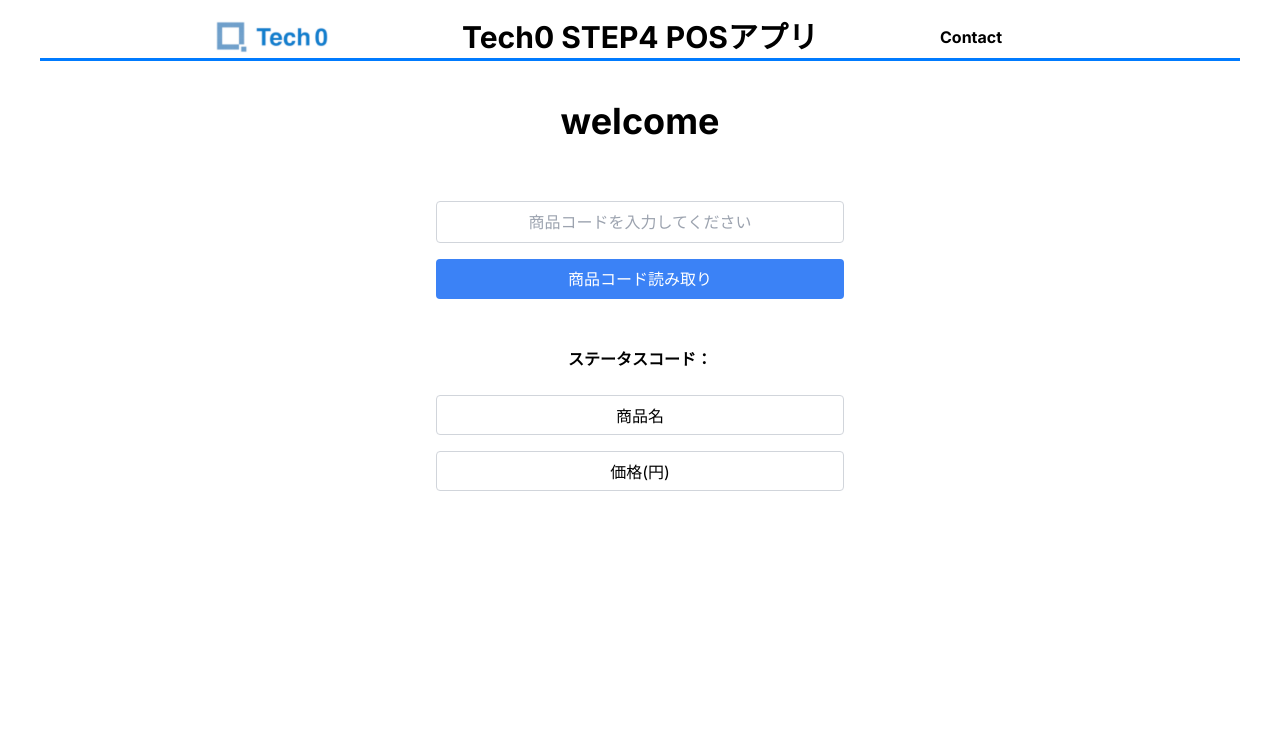
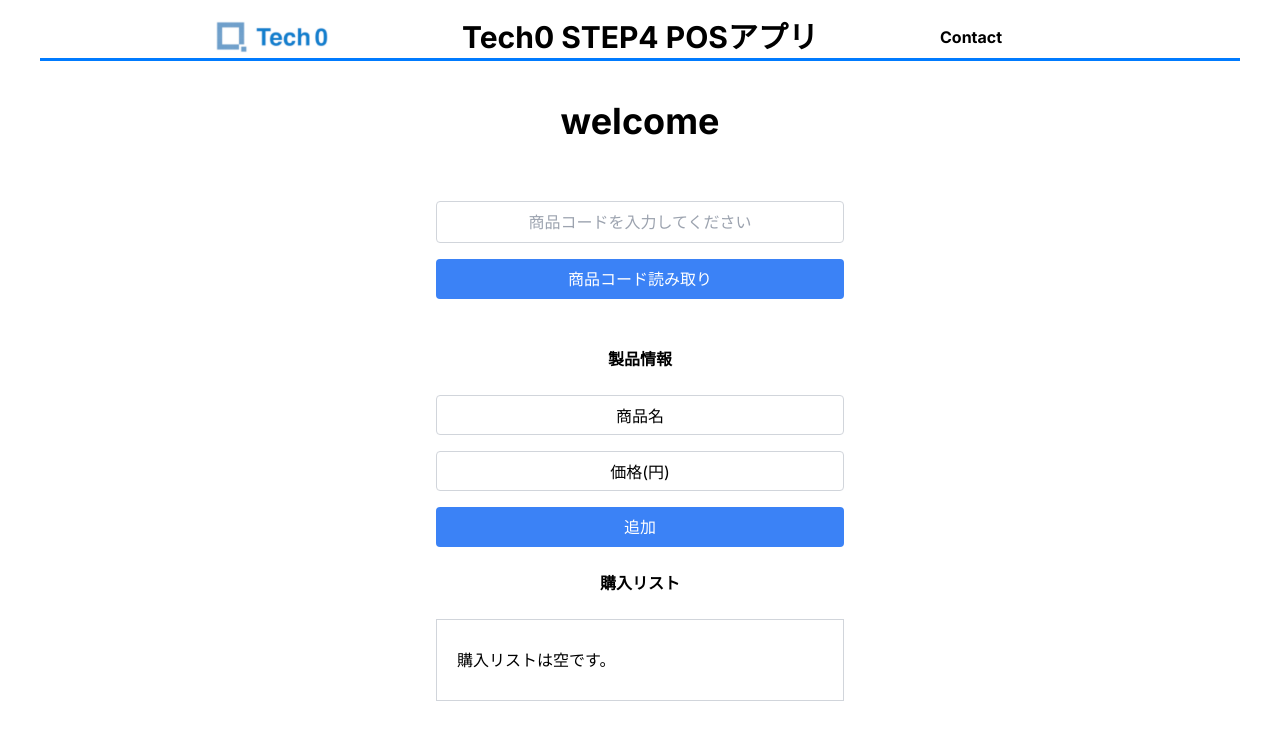
Before and after one commit to KawanaN0riyasu/STEP4_pop-make-up, a Next.js app in the folder POS-app/: page /kawana in a window 1280 px wide. Shown: the top 740 px of the page. Built offline with nearby package versions, Linux system fonts and the light colour scheme.

Commit message:
level1_⑥まで。⑤ができない…。

```diff
--- a/POS-app/src/app/components/InputArea_kawana.tsx
+++ b/POS-app/src/app/components/InputArea_kawana.tsx
@@ -4,7 +4,7 @@ interface InputAreaProps {
     onProductChange: (value: string) => void;
 }
 
-const InputArea_kawana: React.FC<InputAreaProps>  = ({ onProductChange }) => {
+const InputArea: React.FC<InputAreaProps>  = ({ onProductChange }) => {
   // フォーム送信の処理をここに記述することもできます
   const handleSubmit = (event: React.FormEvent<HTMLFormElement>) => {
     event.preventDefault(); // フォームのデフォルト送信動作を防ぎます
@@ -35,4 +35,4 @@ const InputArea_kawana: React.FC<InputAreaProps>  = ({ onProductChange }) => {
   );
 }
 
-export default InputArea_kawana;
+export default InputArea;
--- a/POS-app/src/app/components/OutputAria.tsx
+++ b/POS-app/src/app/components/OutputAria.tsx
@@ -52,9 +52,9 @@ const OutputAria: React.FC<OutputAriaProps> = ({ productid }) => {
                 {data?.message && (
                     <>
                         <div>PRO_ID：{data.message.PRD_ID}</div>
-                        <div>PRD_CD：{data.message.PRD_CD}</div>
-                        <div>PRD_NAME：{data.message.PRD_NAME}</div>
-                        <div>PRD_PRICE：{data.message.PRD_PRICE}</div>
+                        <div>PRD_CD：{data.message.PRD_CODE}</div>
+                        <div>PRD_NAME：{data.message.NAME}</div>
+                        <div>PRD_PRICE：{data.message.PRICE}</div>
                     </>
                 )}
             </div>
--- a/POS-app/src/app/components/ProductVerification_kawana.tsx
+++ b/POS-app/src/app/components/ProductVerification_kawana.tsx
@@ -1,24 +1,25 @@
 import React, { useState, useEffect } from 'react';
-// 型定義インポート
 import { IDtype, Producttype } from '../type';
 
 type ProductVerificationProps = {
     productid: IDtype | null;
+    resetInput: () => void; // resetInput関数を追加
 };
 
 type Response = {
-    status: number; // ステータスコードを数値で保持
+    status: number; // ステータスコードを数値保持
     message?: Producttype;
 };
 
-const ProductVerification_kawana: React.FC<ProductVerificationProps> = ({ productid }) => {
+const ProductVerification: React.FC<ProductVerificationProps> = ({ productid }) => {
 
-    const [data, setData] = useState<Response | null>(null);
+    const [product, setProduct] = useState<Producttype | null>(null); // 製品情報を保持するステート
+    const [error, setError] = useState<Error | null>(null); // エラーを保持するステート
+    const [list, setList] = useState<Producttype[]>([]); // 購入リストを保持するステート
 
     useEffect(() => {
         // データを取得する非同期関数
         const fetchData = async () => {
-            if (productid) {
             try {
                 // サーバーから製品情報を取得するリクエストを送信
                 const response = await fetch('http://127.0.0.1:8000/ProductVerification/', {
@@ -26,53 +27,106 @@ const ProductVerification_kawana: React.FC<ProductVerificationProps> = ({ produc
                     headers: {
                         'Content-Type': 'application/json',
                     },
-                        body: JSON.stringify({ code: productid.PRD_ID }),
+                    body: JSON.stringify({ code: productid?.PRD_ID }),
                 });
                 // レスポンスをJSON形式で解析し、dataステートにセット
                 const result = await response.json();
-                    setData({ status: response.status, ...result });
+                setProduct(result.message);
+                setError(null); // エラーをリセット
             } catch (error) {
                 console.error('Fetching data failed', error);
-                    // エラーが発生した場合は、ステータスコード500としてセット
-                    setData({ status: 500 });
-                }
+                // エラーが発生した場合は、errorステートにセット
+                setProduct(null); // productをリセット
+                setError(error);
             }
         };
-        // コンポーネントがマウントされた際にデータを取得する
+        // productidがnullでない場合にのみデータを取得する
+        if (productid) {
             fetchData();
+        } else {
+            // productidがnullの場合は、productをリセットする
+            setProduct(null);
+            setError(null);
+        }
     // productid が変更されるたびに fetchData を実行する
     }, [productid]);
 
+    // 追加ボタンを押したときの処理
+    const handleAdd = () => {
+        // productがnullでない場合にのみ、listに追加する
+        if (product) {
+            setList(list => [...list, product]);
+        }
+    };
 
-    // データフェッチングのステータスを表示
     return (
+        <div>
             <div className="px-5 py-5 mx-auto max-w-md">
                 <div className="flex flex-col gap-4">
                     <div className="flex justify-center items-center my-2">
-                    <h1 className="text-1xl font-bold">ステータスコード：{data?.status}</h1>
+                        <h1 className="text-1xl font-bold">製品情報</h1>
                     </div>
                     <div
                         className="w-full h-10 p-2 border border-gray-300 rounded text-center">
                         <div className="flex justify-center">
-                    {data?.message ? (
-                        <div>{data.message.NAME}</div>
+                        {product ? (
+                            <div>{product.NAME}</div>
                         ) : (
-                        <div>商品名</div>
+                            <div>{productid ? '商品がマスタ未登録です' : '商品名'}</div>
                         )}
                         </div>
                     </div>
                     <div className="w-full h-10 p-2 border border-gray-300 rounded text-center">
                         <div className="flex justify-center">
-                    {data?.message ? (
-                        <div>{data.message.PRICE}円</div>
+                        {product ? (
+                            <div>{product.PRICE}円</div>
                         ) : (
                             <div>価格(円)</div>
                         )}
                         </div>
+                    </div>
+                    <button
+                        className="px-5 py-2 bg-blue-500 text-white rounded hover:bg-blue-600 focus:outline-none focus:ring"
+                        onClick={handleAdd} // 追加ボタンを押したときの処理を指定
+                    >
+                        追加
+                    </button>
+                    <div className="flex justify-center items-center my-2">
+                        <h1 className="text-1xl font-bold">購入リスト</h1>
+                    </div>
+                    <div className="w-full border border-gray-300 p-5 mx-auto max-w-md">
+                        <div className="text-left py-2">
+                            {list.length > 0 ? (
+                                // listの要素をループして、同じ製品をまとめる
+                                Object.entries(list.reduce((acc, cur) => {
+                                    // 製品名をキーとして、数量と合計金額を保持するオブジェクトを作る
+                                    acc[cur.NAME] = acc[cur.NAME] || { count: 0, total: 0 };
+                                    acc[cur.NAME].count += 1; // 数量をインクリメント
+                                    acc[cur.NAME].total += cur.PRICE; // 合計金額に価格を加算
+                                    return acc;
+                                }, {})).map(([name, { count, total }], index) => (
+                                    // 同じ製品をまとめたオブジェクトを表示する
+                                    <div key={index}>
+                                        <span>{name}　</span>
+                                        <span>x{count}　</span>
+                                        <span>{total / count}円　</span>
+                                        <span>{total}円　</span>
+                                    </div>
+                                ))
+                            ):(
+                                <div>購入リストは空です。</div>
+                            )}
+                        </div>
+                    </div>
+                    {error && ( // エラーがある場合は、エラーメッセージを表示する
+                        <div className="text-red-500">
+                            {error.message}
+                        </div>
+                    )}
                 </div>
             </div>
         </div>
     );
 }
 
-export default ProductVerification_kawana;
+export default ProductVerification;
--- a/POS-app/src/app/kawana/page.tsx
+++ b/POS-app/src/app/kawana/page.tsx
@@ -1,8 +1,8 @@
 'use client'
 import { useState,useEffect } from 'react';
 import TitleBar from '../components/TitleBar';
-import InputArea_kawana from '../components/InputArea_kawana';
-import ProductVerification_kawana from '../components/ProductVerification_kawana';
+import InputArea from '../components/InputArea_kawana';
+import ProductVerification from '../components/ProductVerification_kawana';
 import { IDtype } from '../type';
 
 // 型定義
@@ -28,8 +28,8 @@ export default function Home() {
     <div className="flex justify-center items-center my-10">
       <h1 className="text-4xl font-bold">{message}</h1>
     </div>
-    <InputArea_kawana onProductChange={handleProductChange}/>
-    <ProductVerification_kawana productid={productid}/>
+    <InputArea onProductChange={handleProductChange}/>
+    <ProductVerification productid={productid}/>
     </>
   );
 }
--- a/POS-app/src/app/type.ts
+++ b/POS-app/src/app/type.ts
@@ -2,7 +2,7 @@ export type IDtype = {
     PRD_ID: string;
   };
 
- export type Producttype = {
+export type Producttype = {
     PRD_ID: number;
     PRD_CODE: string;
     FROM_DATE: string;
```
Also changed, not shown: POS-app/src/app/components/InputAria.tsx (indentation only), 1 other file (tests, documents, lock files or other folders). Lines whose indentation alone changed are shown as unchanged.
